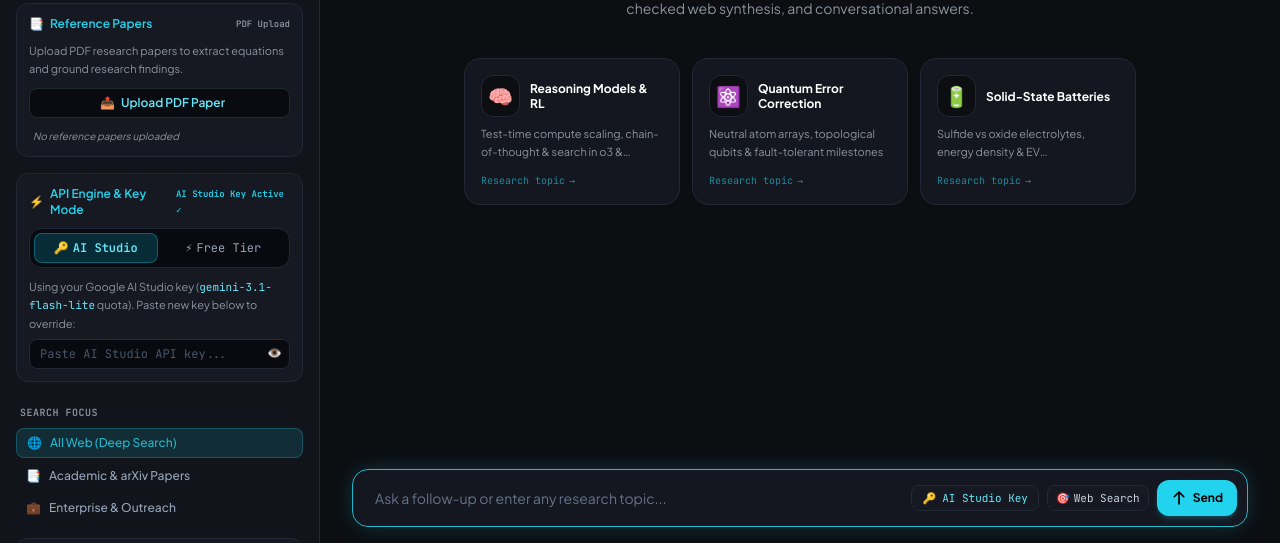
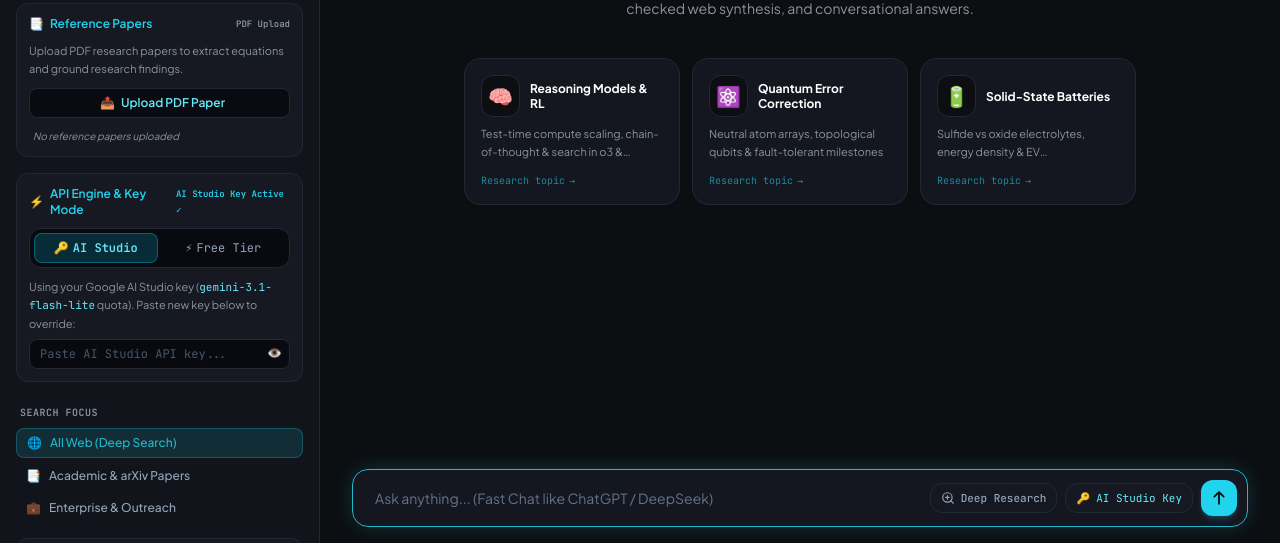
Before and after one commit to zeeshanrana707/genAI, a FastAPI app: page / in a window 1280 px wide. Shown: the part 257-800 px from the top of the page. Run offline with FastAPI, Linux system fonts and the light colour scheme; data that the repository does not hold is empty; some libraries are stand-ins or nearby versions.

Commit message:
feat: icon-only send/stop button and deep research toggle for simple chat vs deep multi-agent research

```diff
--- a/templates/index.html
+++ b/templates/index.html
@@ -659,31 +659,43 @@
             class="flex-1 bg-transparent border-0 text-xs sm:text-sm text-slate-100 placeholder-slate-500 focus:outline-none px-3 font-sans"
           />
 
-          <!-- Engine & Mode Badges (Clickable toggle between Free and AI Studio Key) -->
-          <button type="button" onclick="toggleApiEngineModeQuick()" title="Click to toggle Free Tier vs Google AI Studio Key" class="hidden sm:flex items-center space-x-1.5 px-2.5 py-1 rounded-lg bg-pplx-card hover:bg-slate-800 border border-pplx-border text-[11px] text-cyan-300 font-mono transition-colors">
+          <!-- Deep Research Toggle Pill in Input Box -->
+          <button
+            id="deepResearchToggleBtn"
+            type="button"
+            onclick="toggleDeepResearchMode()"
+            class="flex items-center space-x-1.5 px-2.5 py-1.5 rounded-xl text-xs font-mono transition-all border flex-shrink-0 cursor-pointer select-none bg-pplx-card/80 hover:bg-slate-800 text-slate-400 hover:text-slate-200 border-pplx-border"
+            title="Toggle Deep Research (OFF: Instant Fast Chat like ChatGPT/DeepSeek | ON: 5-Agent Literature Mining & Grounding Audit)"
+          >
+            <span id="deepResearchIcon" class="flex items-center justify-center">
+              <svg class="w-3.5 h-3.5" viewBox="0 0 24 24" fill="none" stroke="currentColor" stroke-width="2" stroke-linecap="round" stroke-linejoin="round">
+                <circle cx="11" cy="11" r="8"></circle>
+                <line x1="21" y1="21" x2="16.65" y2="16.65"></line>
+                <path d="M11 8v6M8 11h6" />
+              </svg>
+            </span>
+            <span id="deepResearchLabel" class="hidden sm:inline font-medium text-[11px]">Deep Research</span>
+          </button>
+
+          <!-- Engine Switcher Badge (Clickable toggle between Free and AI Studio Key) -->
+          <button type="button" onclick="toggleApiEngineModeQuick()" title="Click to toggle Free Tier vs Google AI Studio Key" class="hidden sm:flex items-center space-x-1.5 px-2.5 py-1.5 rounded-xl bg-pplx-card hover:bg-slate-800 border border-pplx-border text-[11px] text-cyan-300 font-mono transition-colors flex-shrink-0">
             <span id="selectedEngineIcon">🔑</span>
             <span id="selectedEngineLabel">AI Studio Key</span>
           </button>
 
-          <div class="hidden sm:flex items-center space-x-1 px-2 py-1 rounded-lg bg-pplx-card border border-pplx-border text-[11px] text-slate-300 font-mono">
-            <span>🎯</span>
-            <span id="selectedFocusLabel">Web Search</span>
-          </div>
-
-          <!-- Submit / Action Button (Antigravity Style with Running Red Block) -->
+          <!-- Submit / Stop Action Button (Icon-Only: Send Arrow or Pulsing Red Block) -->
           <button
             id="searchBtn"
             onclick="handleSearchBtnClick()"
             type="button"
-            class="h-9 px-3.5 rounded-xl font-bold text-xs text-black bg-cyan-400 hover:bg-cyan-300 active:scale-95 transition-all flex items-center space-x-1.5 shadow-md shadow-cyan-400/20 flex-shrink-0"
-            title="Send prompt / Start research"
+            class="w-9 h-9 rounded-xl font-bold text-black bg-cyan-400 hover:bg-cyan-300 active:scale-95 transition-all flex items-center justify-center shadow-md shadow-cyan-400/20 flex-shrink-0 cursor-pointer"
+            title="Send prompt"
           >
             <span id="searchBtnIcon" class="flex items-center justify-center">
               <svg class="w-4 h-4" fill="none" stroke="currentColor" stroke-width="2.5" viewBox="0 0 24 24">
                 <path stroke-linecap="round" stroke-linejoin="round" d="M5 10l7-7m0 0l7 7m-7-7v18" />
               </svg>
             </span>
-            <span id="searchBtnText">Send</span>
           </button>
 
         </div>
@@ -897,9 +909,34 @@
     let activePrompt = '';
     let activeFocusMode = 'all';
     let activeEngine = 'gemini';
+    let isDeepResearchActive = false; // default false: fast simple chat like ChatGPT/DeepSeek
     let activeTurnId = null;
     let activeModalTurnId = null;
     const turnsData = {}; // turnId -> { prompt, time, mode, sources, markdown, peerReview, email, calendar, streamer, followups }
+
+    function toggleDeepResearchMode() {
+      isDeepResearchActive = !isDeepResearchActive;
+      updateDeepResearchUI();
+    }
+
+    function updateDeepResearchUI() {
+      const btn = document.getElementById('deepResearchToggleBtn');
+      const label = document.getElementById('deepResearchLabel');
+      const input = document.getElementById('promptInput');
+      if (!btn) return;
+
+      if (isDeepResearchActive) {
+        btn.className = 'flex items-center space-x-1.5 px-2.5 py-1.5 rounded-xl text-xs font-mono transition-all border flex-shrink-0 cursor-pointer select-none bg-cyan-950/90 text-cyan-300 border-cyan-400/80 shadow-md shadow-cyan-400/25 ring-1 ring-cyan-400/40';
+        btn.title = 'Deep Research: ON (5-Agent Literature Mining, arXiv indexing & Epistemic Audit)';
+        if (label) label.innerHTML = 'Deep Research <span class="inline-block w-1.5 h-1.5 rounded-full bg-cyan-400 animate-pulse ml-0.5"></span>';
+        if (input) input.placeholder = 'Enter topic for Deep Research (multi-agent literature mining & peer review)...';
+      } else {
+        btn.className = 'flex items-center space-x-1.5 px-2.5 py-1.5 rounded-xl text-xs font-mono transition-all border flex-shrink-0 cursor-pointer select-none bg-pplx-card/80 hover:bg-slate-800 text-slate-400 hover:text-slate-200 border-pplx-border';
+        btn.title = 'Deep Research: OFF (Instant Fast Chat like ChatGPT / DeepSeek)';
+        if (label) label.innerText = 'Deep Research';
+        if (input) input.placeholder = 'Ask anything... (Fast Chat like ChatGPT / DeepSeek)';
+      }
+    }
 
     // Session Context Persistence
     let sessionId = localStorage.getItem('genai_session_id');
@@ -1164,6 +1201,7 @@
         keyInput.value = customGeminiKey;
       }
       setApiEngineMode(activeEngineMode);
+      updateDeepResearchUI();
       initSidebarState();
       renderFreshRandomTopics();
       loadRecentHistory();
@@ -1273,7 +1311,7 @@
     // =========================================================================
     // Multi-Turn Chat Feed: Create and Append Conversational Turn Block
     // =========================================================================
-    function createTurnElement(turnId, prompt, modeLabel) {
+    function createTurnElement(turnId, prompt, modeLabel, isDeep = false) {
       const timeStr = new Date().toLocaleTimeString([], { hour: '2-digit', minute: '2-digit' });
       const turnDiv = document.createElement('div');
       turnDiv.id = `turn-${turnId}`;
@@ -1291,7 +1329,7 @@
                 <span class="text-[10px] text-pplx-muted font-mono">${timeStr}</span>
               </div>
               <div class="flex items-center space-x-2">
-                <span class="text-[10px] font-mono px-2 py-0.5 rounded-full bg-pplx-card border border-pplx-border text-slate-300">${modeLabel}</span>
+                <span class="text-[10px] font-mono px-2 py-0.5 rounded-full ${isDeep ? 'bg-cyan-500/15 text-cyan-300 border border-cyan-500/30 font-semibold' : 'bg-slate-800 text-slate-300 border border-slate-700'}">${modeLabel}</span>
                 <span id="turn-${turnId}-statusPill" class="text-[10px] font-mono px-2 py-0.5 rounded-full bg-cyan-500/15 text-cyan-400 font-semibold animate-pulse">Running ⚡</span>
               </div>
             </div>
@@ -1301,8 +1339,8 @@
           </div>
         </div>
 
-        <!-- Multi-Agent Deep Research Bar (Collapsible Drawer with 5 Pods, Stepper, Sources, Deliberations) -->
-        <div class="rounded-2xl border border-pplx-border bg-[#0d1117] overflow-hidden transition-all shadow-lg">
+        <!-- Multi-Agent Deep Research Bar (Collapsible Drawer with 5 Pods, Stepper, Sources, Deliberations - Only shown in Deep Research mode) -->
+        <div id="turn-${turnId}-agentResearchBar" class="${isDeep ? '' : 'hidden'} rounded-2xl border border-pplx-border bg-[#0d1117] overflow-hidden transition-all shadow-lg">
           <!-- Clickable Header Status Bar -->
           <div onclick="toggleTurnResearchDetails('${turnId}')" class="px-4 py-3 flex items-center justify-between cursor-pointer hover:bg-slate-800/40 transition-colors">
             <div class="flex items-center space-x-2.5 text-xs font-mono min-w-0">
@@ -1813,13 +1851,15 @@
 
       // Label for focus mode
       const focusLabels = { all: 'Web Search', academic: 'Academic & arXiv', enterprise: 'Enterprise' };
-      const modeLabel = focusLabels[activeFocusMode] || 'Web Search';
+      const modeLabel = isDeepResearchActive ? (focusLabels[activeFocusMode] || 'Deep Research') : 'Chat';
+      const modeToSend = isDeepResearchActive ? (activeFocusMode || 'academic') : 'simple';
 
       // Initialize turn data
       turnsData[turnId] = {
         prompt: prompt,
         time: new Date().toLocaleTimeString(),
         mode: modeLabel,
+        isDeep: isDeepResearchActive,
         sources: [],
         markdown: '',
         peerReview: null,
@@ -1829,7 +1869,7 @@
       };
 
       // Create and append Turn element
-      const turnElement = createTurnElement(turnId, prompt, modeLabel);
+      const turnElement = createTurnElement(turnId, prompt, modeLabel, isDeepResearchActive);
       conversationTurnsFeed.appendChild(turnElement);
 
       // Hide hero section & smooth scroll to the new turn
@@ -1843,9 +1883,13 @@
 
       // Update sidebar telemetry
       document.getElementById('activeThreadTitle').innerText = prompt.length > 50 ? prompt.substring(0, 48) + '...' : prompt;
-      if (statusTimerBadge) statusTimerBadge.innerHTML = '<span class="h-1.5 w-1.5 rounded-full bg-cyan-400 animate-ping inline-block mr-1"></span><span>Searching web & arXiv...</span>';
+      if (statusTimerBadge) {
+        statusTimerBadge.innerHTML = isDeepResearchActive
+          ? '<span class="h-1.5 w-1.5 rounded-full bg-cyan-400 animate-ping inline-block mr-1"></span><span>Deep Research (web & arXiv)...</span>'
+          : '<span class="h-1.5 w-1.5 rounded-full bg-cyan-400 animate-ping inline-block mr-1"></span><span>Thinking & streaming...</span>';
+      }
       if (telemetryPill) {
-        telemetryPill.innerText = 'Running...';
+        telemetryPill.innerText = isDeepResearchActive ? 'Deep Research' : 'Fast Chat';
         telemetryPill.className = 'text-[9px] font-mono px-1.5 py-0.5 rounded bg-cyan-500/15 text-cyan-400 font-medium';
       }
       if (thinkingContent) thinkingContent.innerHTML = '';
@@ -1866,7 +1910,7 @@
       // Start Server-Sent Events stream
       const paperIdsParam = Array.from(selectedPaperIds).join(',');
       const keyToSend = activeEngineMode === 'free' ? 'free' : customGeminiKey;
-      const url = `/api/stream?prompt=${encodeURIComponent(prompt)}&mode=${encodeURIComponent(activeFocusMode)}&engine=${encodeURIComponent(activeEngine)}&session_id=${encodeURIComponent(sessionId)}&paper_ids=${encodeURIComponent(paperIdsParam)}&gemini_api_key=${encodeURIComponent(keyToSend)}`;
+      const url = `/api/stream?prompt=${encodeURIComponent(prompt)}&mode=${encodeURIComponent(modeToSend)}&engine=${encodeURIComponent(activeEngine)}&session_id=${encodeURIComponent(sessionId)}&paper_ids=${encodeURIComponent(paperIdsParam)}&gemini_api_key=${encodeURIComponent(keyToSend)}`;
 
       if (currentEventSource) {
         try { currentEventSource.close(); } catch (e) {}
@@ -2751,8 +2795,8 @@
       isResearchRunning = true;
       if (!searchBtn) return;
       searchBtn.disabled = false;
-      searchBtn.className = 'h-9 px-3.5 rounded-xl font-bold text-xs text-red-200 bg-red-950/80 hover:bg-red-900 border border-red-500/60 active:scale-95 transition-all flex items-center space-x-2 shadow-lg shadow-red-500/25 flex-shrink-0 cursor-pointer';
-      searchBtn.title = 'Stop running research';
+      searchBtn.className = 'w-9 h-9 rounded-xl font-bold text-red-200 bg-red-950/80 hover:bg-red-900 border border-red-500/60 active:scale-95 transition-all flex items-center justify-center shadow-lg shadow-red-500/25 flex-shrink-0 cursor-pointer';
+      searchBtn.title = 'Stop generating';
 
       if (searchBtnIcon) {
         searchBtnIcon.innerHTML = `
@@ -2762,17 +2806,14 @@
           </span>
         `;
       }
-      if (searchBtnText) {
-        searchBtnText.innerText = 'Stop';
-      }
     }
 
     function unlockSearchBtn() {
       isResearchRunning = false;
       if (!searchBtn) return;
       searchBtn.disabled = false;
-      searchBtn.className = 'h-9 px-3.5 rounded-xl font-bold text-xs text-black bg-cyan-400 hover:bg-cyan-300 active:scale-95 transition-all flex items-center space-x-1.5 shadow-md shadow-cyan-400/20 flex-shrink-0 cursor-pointer';
-      searchBtn.title = 'Send prompt / Start research';
+      searchBtn.className = 'w-9 h-9 rounded-xl font-bold text-black bg-cyan-400 hover:bg-cyan-300 active:scale-95 transition-all flex items-center justify-center shadow-md shadow-cyan-400/20 flex-shrink-0 cursor-pointer';
+      searchBtn.title = 'Send prompt';
 
       if (searchBtnIcon) {
         searchBtnIcon.innerHTML = `
@@ -2780,9 +2821,6 @@
             <path stroke-linecap="round" stroke-linejoin="round" d="M5 10l7-7m0 0l7 7m-7-7v18" />
           </svg>
         `;
-      }
-      if (searchBtnText) {
-        searchBtnText.innerText = 'Send';
       }
     }
 
```
Also changed, not shown: agents/stream_orchestrator.py (+123 -1 lines).
